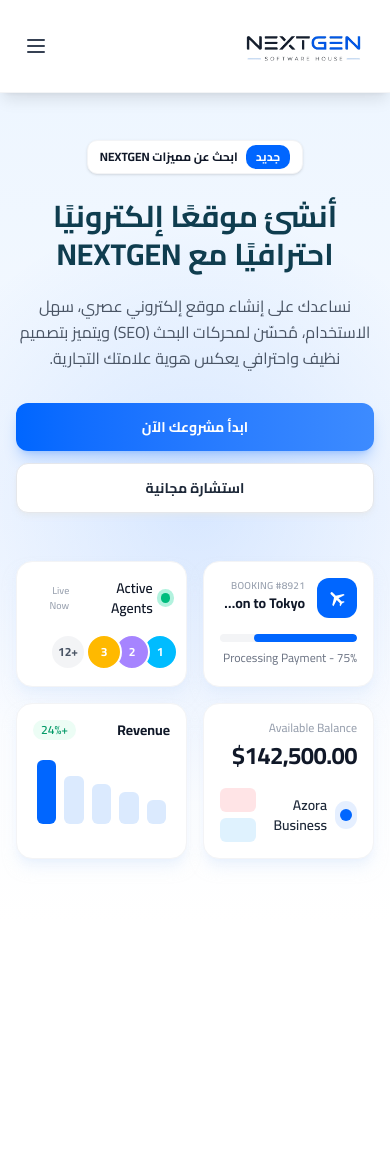
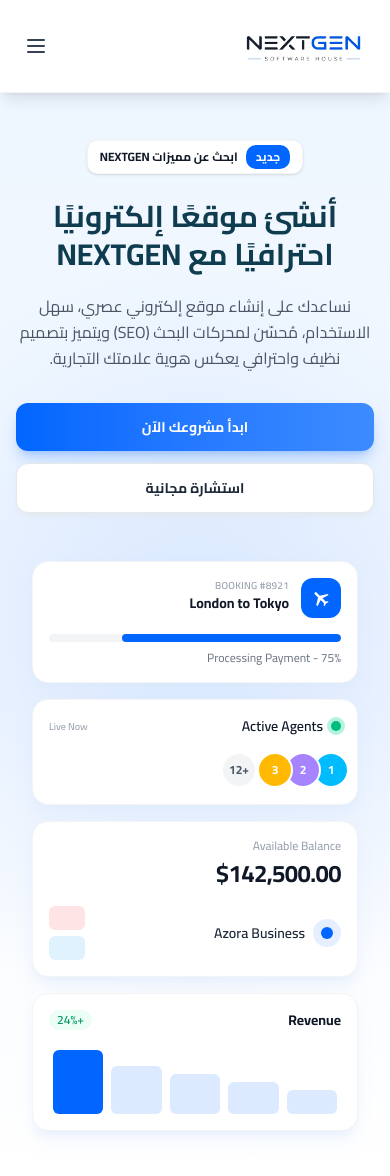
Before and after one commit to Mohamed-Gamal-22/NextGen2, a Next.js app: page / in a window 390 px wide. Shown: the top 1176 px of the page. Before the commit the page ends 923 px from the top, so only its background shows below. Built offline with nearby package versions, Linux system fonts and the light colour scheme.

Commit message:
try to fix cards responsive

```diff
--- a/src/components/hero/HeroSection.tsx
+++ b/src/components/hero/HeroSection.tsx
@@ -41,11 +41,11 @@
             <HeroContent />
           </div>
 
-          <div className="relative z-10 mx-auto mt-12 grid max-w-2xl grid-cols-2 gap-4 sm:gap-6">
-            <BookingCard className="mx-auto w-full max-w-[220px]" />
-            <ActiveAgentsCard className="mx-auto w-full max-w-[220px]" />
-            <BalanceCard className="mx-auto w-full max-w-[220px]" />
-            <RevenueCard className="mx-auto w-full max-w-[220px]" />
+          <div className="relative z-10 mx-auto mt-12 grid max-w-2xl grid-cols-1 gap-4 px-4 sm:grid-cols-2 sm:gap-6">
+            <BookingCard className="mx-auto" widthClasses="w-full max-w-sm sm:max-w-none" />
+            <ActiveAgentsCard className="mx-auto" widthClasses="w-full max-w-sm sm:max-w-none" />
+            <BalanceCard className="mx-auto" widthClasses="w-full max-w-sm sm:max-w-none" />
+            <RevenueCard className="mx-auto" widthClasses="w-full max-w-sm sm:max-w-none" />
           </div>
         </div>
       </div>
--- a/src/components/hero/cards/ActiveAgentsCard.tsx
+++ b/src/components/hero/cards/ActiveAgentsCard.tsx
@@ -1,5 +1,6 @@
 type ActiveAgentsCardProps = {
   className?: string;
+  widthClasses?: string;
 };
 
 const avatars = [
@@ -8,10 +9,13 @@
   "bg-amber-400",
 ];
 
-export default function ActiveAgentsCard({ className = "" }: ActiveAgentsCardProps) {
+export default function ActiveAgentsCard({
+  className = "",
+  widthClasses = "w-[200px] sm:w-[220px] lg:w-[240px]",
+}: ActiveAgentsCardProps) {
   return (
     <div
-      className={`w-[200px] rounded-2xl border border-gray-100 bg-white p-4 shadow-lg shadow-blue-100/50 sm:w-[220px] lg:w-[240px] ${className}`}
+      className={`rounded-2xl border border-gray-100 bg-white p-4 shadow-lg shadow-blue-100/50 ${widthClasses} ${className}`}
     >
       <div className="flex items-center justify-between gap-2">
         <div className="flex items-center gap-2">
--- a/src/components/hero/cards/BalanceCard.tsx
+++ b/src/components/hero/cards/BalanceCard.tsx
@@ -1,11 +1,15 @@
 type BalanceCardProps = {
   className?: string;
+  widthClasses?: string;
 };
 
-export default function BalanceCard({ className = "" }: BalanceCardProps) {
+export default function BalanceCard({
+  className = "",
+  widthClasses = "w-[210px] sm:w-[230px] lg:w-[250px]",
+}: BalanceCardProps) {
   return (
     <div
-      className={`w-[210px] rounded-2xl border border-gray-100 bg-white p-4 shadow-lg shadow-blue-100/50 sm:w-[230px] lg:w-[250px] ${className}`}
+      className={`rounded-2xl border border-gray-100 bg-white p-4 shadow-lg shadow-blue-100/50 ${widthClasses} ${className}`}
     >
       <p className="text-xs font-medium text-gray-400">Available Balance</p>
       <p className="mt-1 text-2xl font-bold tracking-tight text-gray-900">
--- a/src/components/hero/cards/BookingCard.tsx
+++ b/src/components/hero/cards/BookingCard.tsx
@@ -1,11 +1,15 @@
 type BookingCardProps = {
   className?: string;
+  widthClasses?: string;
 };
 
-export default function BookingCard({ className = "" }: BookingCardProps) {
+export default function BookingCard({
+  className = "",
+  widthClasses = "w-[220px] sm:w-[240px] lg:w-[260px]",
+}: BookingCardProps) {
   return (
     <div
-      className={`w-[220px] rounded-2xl border border-gray-100 bg-white p-4 shadow-lg shadow-blue-100/50 sm:w-[240px] lg:w-[260px] ${className}`}
+      className={`rounded-2xl border border-gray-100 bg-white p-4 shadow-lg shadow-blue-100/50 ${widthClasses} ${className}`}
     >
       <div className="flex items-start gap-3">
         <div className="flex h-10 w-10 shrink-0 items-center justify-center rounded-xl bg-[#0066FF] text-white">
--- a/src/components/hero/cards/RevenueCard.tsx
+++ b/src/components/hero/cards/RevenueCard.tsx
@@ -1,5 +1,6 @@
 type RevenueCardProps = {
   className?: string;
+  widthClasses?: string;
 };
 
 const bars = [
@@ -10,10 +11,13 @@
   { height: "h-16", active: true },
 ];
 
-export default function RevenueCard({ className = "" }: RevenueCardProps) {
+export default function RevenueCard({
+  className = "",
+  widthClasses = "w-[200px] sm:w-[220px] lg:w-[240px]",
+}: RevenueCardProps) {
   return (
     <div
-      className={`w-[200px] rounded-2xl border border-gray-100 bg-white p-4 shadow-lg shadow-blue-100/50 sm:w-[220px] lg:w-[240px] ${className}`}
+      className={`rounded-2xl border border-gray-100 bg-white p-4 shadow-lg shadow-blue-100/50 ${widthClasses} ${className}`}
     >
       <div className="flex items-center justify-between">
         <span className="text-sm font-bold text-gray-900">Revenue</span>
```
